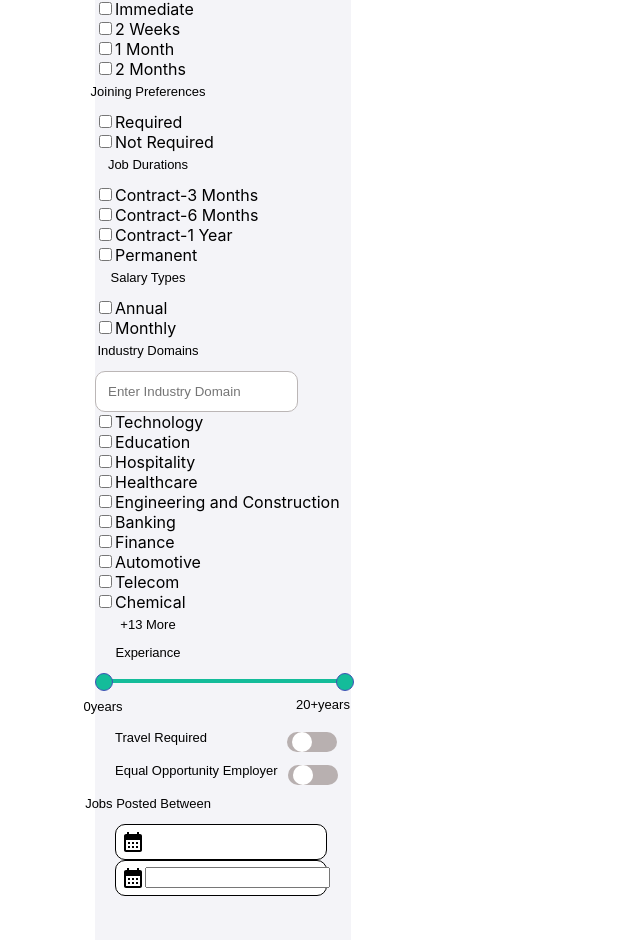
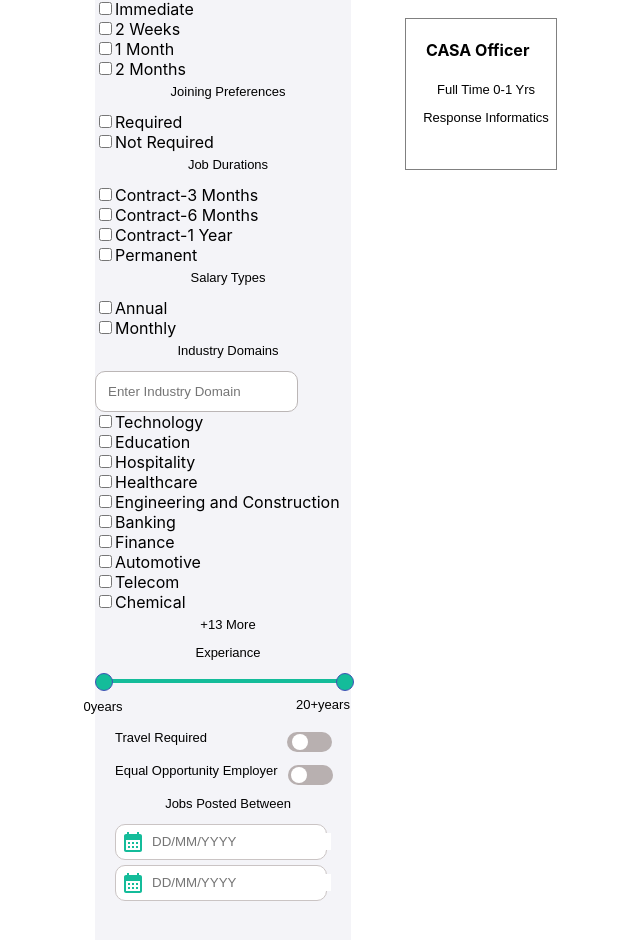
Before and after one commit to ushabanda/Truetalent, a React (Create React App) app: page /jobs/search in a window 1280 px wide. Shown: the part 746-1686 px from the top of the page, without its empty margins (95-735 px from the left). Built offline with nearby package versions, Linux system fonts and the light colour scheme.

Commit message:
completed clear all functionality by using onclick and state, working on cards

```diff
--- a/package.json
+++ b/package.json
@@ -5,12 +5,15 @@
   "dependencies": {
     "@emotion/react": "^11.11.0",
     "@emotion/styled": "^11.11.0",
+    "@material-ui/core": "^4.12.4",
+    "@material-ui/icons": "^4.11.3",
     "@mui/icons-material": "^5.11.16",
     "@mui/material": "^5.13.0",
     "@ramonak/react-progress-bar": "^5.0.3",
     "@testing-library/jest-dom": "^5.16.5",
     "@testing-library/react": "^13.4.0",
     "@testing-library/user-event": "^13.5.0",
+    "bootstrap": "^5.2.3",
     "react": "^18.2.0",
     "react-datepicker": "^4.11.0",
     "react-dom": "^18.2.0",
--- a/src/Essential/styles.css
+++ b/src/Essential/styles.css
@@ -102,9 +102,9 @@ SearchIcon {
     right: 85px;
 }
 img{
-    height:200px;
-    width:200px;
-    margin-left:1160px;
+    height:250px;
+    width:250px;
+    margin-left:1100px;
     margin-top:-120px;
     border-radius: 50%;
     border:1px solid black;
--- /dev/null
+++ b/src/components/Boxview/index.jsx
@@ -0,0 +1,15 @@
+import React from 'react'
+import "./styles.css"
+function Boxview() {
+  return (
+    <div>
+      <div className='container1'>
+        <h4>CASA Officer</h4>
+        <p>Full Time 0-1 Yrs</p>
+        <p>Response Informatics</p>
+      </div>
+    </div>
+  )
+}
+
+export default Boxview
--- /dev/null
+++ b/src/components/Boxview/styles.css
@@ -0,0 +1,14 @@
+.container1{
+    height:150px;
+    width:150px;
+    border:1px solid grey;
+    align-items: center;
+    margin-left: 500px;
+    margin-top: -1550px;
+}
+p{
+    margin-left: 10px;
+}
+h4{
+    margin-left: 20px;
+}
--- a/src/components/Jobs/index.jsx
+++ b/src/components/Jobs/index.jsx
@@ -4,43 +4,28 @@ import LocationOnIcon from "@mui/icons-material/LocationOn";
 import "./styles.css";
 import Rangeslider from "../Rangeslider";
 import CalendarMonthIcon from '@mui/icons-material/CalendarMonth';
-// import RangeSlider from 'react-range-slider-input';
-// import 'react-range-slider-input/dist/style.css';
 import Calendar from "../calendar";
+import Boxview from "../Boxview";
 
 function Jobs() {
-//   const [todate, setTodate] = useState([])
-//   const [fromdate, setFromdate] = useState([])
-//   const[todateformat, setTodateformat] = useState('')
-//   const[fromdateformat, setFromdateformat] = useState('')
-
-//   const handletodate=(e)=> {
-// const gettodatevalue = e.target.value;
-// const setdateformat = gettodatevalue.split('-')
-// const settoyear = setdateformat[0];
-// const settomonth = setdateformat[1];
-// const settodate = setdateformat[2];
-// const settodateformat = settoyear+""+settomonth+""+settodate;
-// setTodate(gettodatevalue)
-// setTodateformat(settodateformat)
-
-// console.log(settodateformat);
-//   }
-// const handlefromdate=(e)=> {
-//   const getfromdatevalue = e.target.value;
-//   const setfromformat = getfromdatevalue.split('-')
-//   const setfromyear = setfromformat[0];
-//   const setfrommonth = setfromformat[1];
-//   const setfromdate = setfromformat[2];
-//   const setfromformatdate = setfromyear+""+setfrommonth+""+setfromdate;
-//   setFromdate(getfromdatevalue)
-//   setFromdateformat(setfromformatdate)
 
 
-//     }
-//     events={
-//       backgroundColor:blue
-//     }
+const [formData, setFormData] = useState({
+
+});
+
+const handleChange = (e) => {
+  const { name, value, type, checked } = e.target;
+  const fieldValue = type === 'checkbox' ? checked : value;
+  setFormData({ ...formData, [name]: fieldValue });
+};
+
+const handleclick = () => {
+  setFormData({
+
+  });
+};
+
 
   return (
     <div className="root-container">
@@ -67,147 +52,148 @@ function Jobs() {
       <div className="container">
         <div className="container_one">
           <h4>Filter Search</h4>
-          <a to="#">Clear All</a>
+          <button type="button" onClick={handleclick}>Clear All</button>
+
         </div>
 
         <div className="form-container">
-          <form >
+          <form>
             <p>Location</p>
             <div>
-              <input type="search" placeholder="City" className="city" />
+              <input type="search" placeholder="City" className="city" name="city" />
             </div>
             <div>
-              <input type="checkbox" />
-              <label>Mumbai, Maharashtra</label>
+              <input type="checkbox" name="mumbai" checked={formData.mumbai} onChange={handleChange} />
+              <label htmlFor="mumbai">Mumbai, Maharashtra</label>
             </div>
             <div>
-              <input type="checkbox" />
+              <input type="checkbox" name="bangalore" checked={formData.bangalore} onChange={handleChange}/>
               <label>Bangalore, Karnataka</label>
             </div>
             <div>
-              <input type="checkbox" />
+              <input type="checkbox" name="delhi" checked={formData.delhi} onChange={handleChange} />
               <label>New Delhi, Delhi</label>
             </div>
             <div>
-              <input type="checkbox" />
+              <input type="checkbox" name="kolkata" checked={formData.kolkata} onChange={handleChange}/>
               <label>Kolkata, West Bengal</label>
             </div>
             <div>
-              <input type="checkbox" />
+              <input type="checkbox" name="chennai" checked={formData.chennai} onChange={handleChange} />
               <label>Chennai, Tamil Nadu</label>
             </div>
             <div>
-              <input type="checkbox" />
+              <input type="checkbox" name="pune" checked={formData.pune} onChange={handleChange} />
               <label>Pune, Maharashtra</label>
             </div>
             <div>
-              <input type="checkbox" />
+              <input type="checkbox" name="indore" checked={formData.indore} onChange={handleChange} />
               <label>Indore, Madhya Pradesh</label>
             </div>
             <div>
-              <input type="checkbox" />
+              <input type="checkbox" name="ahmedabad" checked={formData.ahmedabad} onChange={handleChange} />
               <label>Ahmedabad, Gujarat</label>
             </div>
             <div>
-              <input type="checkbox" />
+              <input type="checkbox" name="bhubaneswar" checked={formData.bhubaneswar} onChange={handleChange} />
               <label>Bhubaneswar, Odisha</label>
             </div>
             <p>+7154 More</p>
             <div>
               <p>Salary</p>
               <div>
-                <input type="checkbox" />
+                <input type="checkbox" name="twolack" checked={formData.twolack} onChange={handleChange} />
                 <label>Rs 2 Lac - 5 Lac</label>
               </div>
               <div>
-                <input type="checkbox" />
+                <input type="checkbox" name="fivelack" checked={formData.fivelack} onChange={handleChange} />
                 <label>Rs 5 Lac - 10 Lac</label>
               </div>
               <div>
-                <input type="checkbox" />
+                <input type="checkbox" name="tenlack" checked={formData.tenlack} onChange={handleChange} />
                 <label>Rs 10 Lac - 20 Lac</label>
               </div>
               <div>
-                <input type="checkbox" />
+                <input type="checkbox" name="twentylack" checked={formData.twentylack} onChange={handleChange}/>
                 <label>Rs 20 Lac - 40 Lac</label>
               </div>
               <div>
-                <input type="checkbox" />
+                <input type="checkbox" name="fourtylack" checked={formData.fourtylack} onChange={handleChange} />
                 <label>Rs 40 Lac+</label>
               </div>
             </div>
             <div>
               <p>Preferred Job Type</p>
               <div>
-                <input type="checkbox" />
+                <input type="checkbox" name="fulltime" checked={formData.fulltime} onChange={handleChange} />
                 <label>Full Time</label>
               </div>
               <div>
-                <input type="checkbox" />
+                <input type="checkbox" name="dcontact" checked={formData.dcontact} onChange={handleChange}/>
                 <label>Direct Contract</label>
               </div>
               <div>
-                <input type="checkbox" />
+                <input type="checkbox" name="contract" checked={formData.contract} onChange={handleChange} />
                 <label>Contract-to-Hire</label>
               </div>
             </div>
             <div>
               <p>Joining Preferences</p>
               <div>
-                <input type="checkbox" />
+                <input type="checkbox" name="immediate" checked={formData.immediate} onChange={handleChange}/>
                 <label>Immediate</label>
               </div>
               <div>
-                <input type="checkbox" />
+                <input type="checkbox" name="twoweek" checked={formData.twoweek} onChange={handleChange}/>
                 <label>2 Weeks</label>
               </div>
               <div>
-                <input type="checkbox" />
+                <input type="checkbox" name="onemonth" checked={formData.onemonth} onChange={handleChange} />
                 <label>1 Month</label>
               </div>
               <div>
-                <input type="checkbox" />
+                <input type="checkbox" name="twomonth" checked={formData.onemonth} onChange={handleChange} />
                 <label>2 Months</label>
               </div>
             </div>
             <div>
               <p>Joining Preferences</p>
               <div>
-                <input type="checkbox" />
+                <input type="checkbox" name="required" checked={formData.required} onChange={handleChange}/>
                 <label>Required</label>
               </div>
               <div>
-                <input type="checkbox" />
+                <input type="checkbox" name="nrequired" checked={formData.nrequired} onChange={handleChange}/>
                 <label>Not Required</label>
               </div>
             </div>
             <div>
               <p>Job Durations</p>
               <div>
-                <input type="checkbox" />
+                <input type="checkbox" name="contract" checked={formData.contract} onChange={handleChange} />
                 <label>Contract-3 Months</label>
               </div>
               <div>
-                <input type="checkbox" />
+                <input type="checkbox" name="contractsix" checked={formData.contractsix} onChange={handleChange} />
                 <label>Contract-6 Months</label>
               </div>
               <div>
-                <input type="checkbox" />
+                <input type="checkbox" name="contractone" checked={formData.contractone} onChange={handleChange}/>
                 <label>Contract-1 Year</label>
               </div>
               <div>
-                <input type="checkbox" />
+                <input type="checkbox" name="permanent" checked={formData.permanent} onChange={handleChange}/>
                 <label>Permanent</label>
               </div>
             </div>
             <div>
               <p>Salary Types</p>
               <div>
-                <input type="checkbox" />
+                <input type="checkbox" name="annual" checked={formData.annual} onChange={handleChange}/>
                 <label>Annual</label>
               </div>
               <div>
-                <input type="checkbox" />
+                <input type="checkbox" name="monthly" checked={formData.monthly} onChange={handleChange} />
                 <label>Monthly</label>
               </div>
               </div>
@@ -216,91 +202,72 @@ function Jobs() {
               <input type="search" placeholder="Enter Industry Domain" className="city" />
             </div>
             <div>
-              <input type="checkbox" />
+              <input type="checkbox" name="tech" checked={formData.tech} onChange={handleChange} />
               <label>Technology</label>
             </div>
             <div>
-              <input type="checkbox" />
+              <input type="checkbox" name="edu" checked={formData.edu} onChange={handleChange} />
               <label>Education</label>
             </div>
             <div>
-              <input type="checkbox" />
+              <input type="checkbox" name="hospital" checked={formData.hospital} onChange={handleChange}/>
               <label>Hospitality</label>
             </div>
             <div>
-              <input type="checkbox" />
+              <input type="checkbox" name="health" checked={formData.health} onChange={handleChange}/>
               <label>Healthcare</label>
             </div>
             <div>
-              <input type="checkbox" />
+              <input type="checkbox" name="const" checked={formData.const} onChange={handleChange}/>
               <label>Engineering and Construction</label>
             </div>
             <div>
-              <input type="checkbox" />
+              <input type="checkbox" name="bank" checked={formData.bank} onChange={handleChange} />
               <label>Banking</label>
             </div>
             <div>
-              <input type="checkbox" />
+              <input type="checkbox" name="finance" checked={formData.finance} onChange={handleChange} />
               <label>Finance</label>
             </div>
             <div>
-              <input type="checkbox" />
+              <input type="checkbox" name="auto" checked={formData.auto} onChange={handleChange} />
               <label>Automotive</label>
             </div>
             <div>
-              <input type="checkbox" />
+              <input type="checkbox" name="tele" checked={formData.tele} onChange={handleChange}/>
               <label>Telecom</label>
             </div>
             <div>
-              <input type="checkbox" />
+              <input type="checkbox" name="chem" checked={formData.chem} onChange={handleChange} />
               <label>Chemical</label>
             </div>
             <p>+13 More</p>
             <div>
               <p>Experiance</p>
-
               <Rangeslider />
-
-
             </div>
             <div className="toggle-container">
               <p className="travel">Travel Required</p>
               <div className="switch-container">
-                <input  type="checkbox" id="toggle-btn" className="toggle"/>
-                <label for="toggle-btn" className="toggle-one"></label>
+                <input  type="checkbox" id="toggle-btn" className="toggle" name="chem" checked={formData.chem} onChange={handleChange}/>
+                <label htmlFor="toggle-btn" className="toggle-one"></label>
               </div>
             </div>
             <div className="toggle-containerTwo">
               <p className="travel">Equal Opportunity Employer</p>
               <div className="switch-containerOne">
                 <input  type="checkbox" id="toggle-btn-one" className="toggle-two"/>
-                <label for="toggle-btn-one" className="toggle-thr"></label>
+                <label htmlFor="toggle-btn-one" className="toggle-thr"></label>
               </div>
             </div>
             <div>
               <p>Jobs Posted Between</p>
-              {/* <div>
-                <span>
-                <CalendarMonthIcon />
-                </span>
-                <div>
-                <input type="date" className="calender month" name="todate" placeholder="dd-mm-yyyy" onChange={(e)=>handletodate(e)} />
-                </div>
-              </div>
-              <div>
-                <span>
-                <CalendarMonthIcon />
-                </span>
-                <div>
-                <input type="date" className="calender month" name="fromdate" placeholder="dd-mm-yyyy" onChange={(e)=>handlefromdate(e)}/>
-                </div>
-              </div> */}
               <Calendar />
             </div>
-
           </form>
         </div>
       </div>
+      <Boxview />
     </div>
   );
 }
--- a/src/components/Jobs/styles.css
+++ b/src/components/Jobs/styles.css
@@ -92,7 +92,7 @@ p{
     position:relative;
     display:block;
     height:20px;
-    width:50px;
+    width:45px;
     background-color:rgb(184, 176, 176);
     border-radius:20px;
     cursor: pointer;
@@ -102,7 +102,7 @@ p{
     position:relative;
     display:block;
     height:20px;
-    width:50px;
+    width:45px;
     background-color:rgb(184, 176, 176);
     border-radius:20px;
     cursor: pointer;
@@ -115,8 +115,8 @@ p{
     transform:translatey(-50%);
     content: "";
     display:block;
-    height:20px;
-    width:20px;
+    height:16px;
+    width:16px;
     background-color: white;
     border-radius: 50%;
     transition: left 300ms linear;
@@ -124,12 +124,12 @@ p{
 .toggle-thr:before{
     position:absolute;
     top:50%;
-    left:5px;
+    left:3px;
     transform:translatey(-50%);
     content: "";
     display:block;
-    height:20px;
-    width:20px;
+    height:16px;
+    width:16px;
     background-color: white;
     border-radius: 50%;
     transition: left 300ms linear;
--- a/src/components/calendar/index.jsx
+++ b/src/components/calendar/index.jsx
@@ -1,8 +1,12 @@
-import React, { useState } from 'react';
-import DatePicker from 'react-datepicker';
-import 'react-datepicker/dist/react-datepicker.css';
-import CalendarMonthIcon from '@mui/icons-material/CalendarMonth';
-import "./styles.css"
+import React, { useState } from "react";
+import DatePicker from "react-datepicker";
+import "react-datepicker/dist/react-datepicker.css";
+import CalendarMonthIcon from "@mui/icons-material/CalendarMonth";
+import "./styles.css";
+// import { createTheme } from '@mui/material/styles';
+import { green } from "@mui/material/colors";
+
+
 
 const Calendar = () => {
   const [startDate, setStartDate] = useState(null);
@@ -17,9 +21,9 @@ const Calendar = () => {
   };
 
   return (
-      <div >
-        <div className='fromdate'>
-        <CalendarMonthIcon />
+    <div>
+      <div className="fromdate">
+        <CalendarMonthIcon style={{ color: "#14bc9a" }} />
         <DatePicker
           selected={startDate}
           onChange={handleStartDateChange}
@@ -27,11 +31,11 @@ const Calendar = () => {
           startDate={startDate}
           endDate={endDate}
           className="fromda"
-
+          placeholderText={"DD/MM/YYYY"}
         />
       </div>
-        <div className='todate'>
-        <CalendarMonthIcon />
+      <div className="todate">
+        <CalendarMonthIcon style={{ color: "#14bc9a" }} />
         <DatePicker
           selected={endDate}
           onChange={handleEndDateChange}
@@ -39,6 +43,8 @@ const Calendar = () => {
           startDate={startDate}
           endDate={endDate}
           minDate={startDate}
+          className="toda"
+          placeholderText={"DD/MM/YYYY"}
         />
       </div>
     </div>
--- a/src/components/calendar/styles.css
+++ b/src/components/calendar/styles.css
@@ -1,38 +1,20 @@
-.fromdate{
+.fromdate, .todate{
     display: flex;
-    border:1px solid black;
+    border:1px solid rgb(202, 196, 196);
     padding:5px;
     width:200px;
     margin-left:20px;
     background-color: white;
     border-radius: 10px;
-}
-.todate{
-    display:flex;
-}
-.fromda{
-    border:none;
 
 }
-.fromda:focus{
+.fromda, .toda{
+    border:none;
+    margin-left: 5px;
+}
+.fromda:focus, .toda:focus{
     outline:none;
 }
 .todate{
-    display: flex;
-    border:1px solid black;
-    padding:5px;
-    width:200px;
-    margin-left:20px;
-    background-color: white;
-    border-radius: 10px;
+    margin-top:5px;
 }
-.todate{
-    display:flex;
-}
-.fromda{
-    border:none;
-
-}
-.fromda:focus{
-    outline:none;
-}
--- a/src/index.js
+++ b/src/index.js
@@ -3,6 +3,8 @@ import ReactDOM from 'react-dom/client';
 import './index.css';
 import App from './App';
 import reportWebVitals from './reportWebVitals';
+
+
 
 const root = ReactDOM.createRoot(document.getElementById('root'));
 root.render(
```
Also changed, not shown: 1 other file (tests, documents, lock files or other folders). Lines whose indentation alone changed are shown as unchanged.
